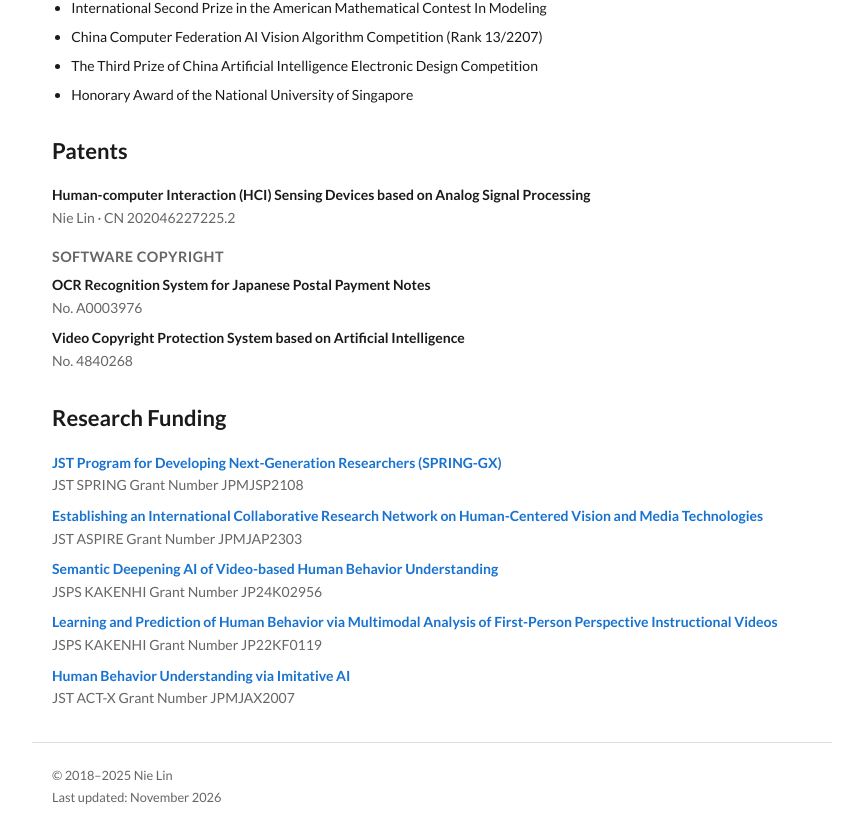
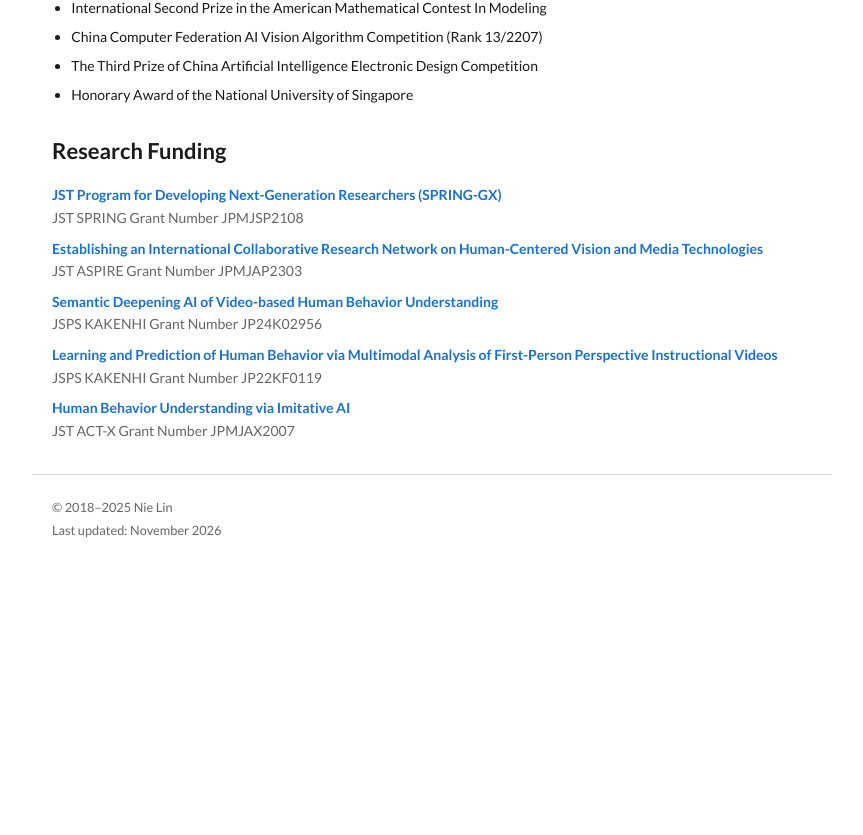
Before and after one commit to lin-nie/lin-nie.github.io, a Vue app: page / in a window 1280 px wide. Shown: the part 3212-4047 px from the top of the page, without its empty margins (208-1071 px from the left). After the commit the page ends 3779 px from the top, so only its background shows below. Built offline with nearby package versions, Linux system fonts and the light colour scheme.

Commit message:
Remove Patents / Software Copyright section

```diff
--- a/src/App.vue
+++ b/src/App.vue
@@ -5,7 +5,6 @@
 import PublicationsSection from './components/PublicationsSection.vue'
 import EducationSection from './components/EducationSection.vue'
 import HonorsSection from './components/HonorsSection.vue'
-import PatentSection from './components/PatentSection.vue'
 import ScientificFundSection from './components/ScientificFundSection.vue'
 import AppFooter from './components/AppFooter.vue'
 </script>
@@ -18,7 +17,6 @@
     <PublicationsSection />
     <EducationSection />
     <HonorsSection />
-    <PatentSection />
     <ScientificFundSection />
   </main>
   <AppFooter />
--- a/src/components/PatentSection.vue
+++ /dev/null
@@ -1,62 +0,0 @@
-<script setup lang="ts">
-import { useLocale } from '../content'
-
-const { content } = useLocale()
-</script>
-
-<template>
-  <section class="patent">
-    <h2 class="patent__title">{{ content.patentTitle }}</h2>
-    <ul class="patent__list">
-      <li v-for="p in content.patents" :key="p.number">
-        <strong>{{ p.name }}</strong>
-        <p class="patent__meta">{{ p.author }} · {{ p.number }}</p>
-      </li>
-    </ul>
-
-    <h3 class="patent__subtitle">{{ content.copyrightTitle }}</h3>
-    <ul class="patent__list">
-      <li v-for="c in content.softwareCopyright" :key="c.number">
-        <strong>{{ c.name }}</strong>
-        <p class="patent__meta">{{ c.number }}</p>
-      </li>
-    </ul>
-  </section>
-</template>
-
-<style scoped>
-.patent {
-  max-width: var(--max-width);
-  margin: 0 auto;
-  padding: 0 var(--space-3) var(--space-5);
-}
-
-.patent__title {
-  font-size: 1.375rem;
-  margin: 0 0 var(--space-3);
-}
-
-.patent__subtitle {
-  font-size: 0.9rem;
-  font-weight: 600;
-  color: var(--color-text-muted);
-  margin: var(--space-3) 0 0.5rem;
-  text-transform: uppercase;
-  letter-spacing: 0.03em;
-}
-
-.patent__list {
-  list-style: none;
-  margin: 0;
-  padding: 0;
-}
-
-.patent__list li {
-  margin-bottom: 0.6rem;
-}
-
-.patent__meta {
-  margin: 0.1rem 0 0;
-  color: var(--color-text-muted);
-}
-</style>
--- a/src/content/en.ts
+++ b/src/content/en.ts
@@ -185,21 +185,6 @@
     'Honorary Award of the National University of Singapore',
   ],
 
-  patentTitle: 'Patents',
-  navPatents: 'Patents',
-  patents: [
-    {
-      name: 'Human-computer Interaction (HCI) Sensing Devices based on Analog Signal Processing',
-      author: 'Nie Lin',
-      number: 'CN 202046227225.2',
-    },
-  ],
-  copyrightTitle: 'Software Copyright',
-  softwareCopyright: [
-    { name: 'OCR Recognition System for Japanese Postal Payment Notes', number: 'No. A0003976' },
-    { name: 'Video Copyright Protection System based on Artificial Intelligence', number: 'No. 4840268' },
-  ],
-
   fundTitle: 'Research Funding',
   navFund: 'Research Funding',
   scientificFund: [
--- a/src/content/jp.ts
+++ b/src/content/jp.ts
@@ -183,21 +183,6 @@
     'シンガポール国立大学名誉賞',
   ],
 
-  patentTitle: '発明特許',
-  navPatents: '発明特許',
-  patents: [
-    {
-      name: 'アナログ信号処理ベースのヒューマンインタラクション感知装置',
-      author: '林 涅',
-      number: 'CN 202046227225.2',
-    },
-  ],
-  copyrightTitle: 'ソフトウエア著作権',
-  softwareCopyright: [
-    { name: '日本郵便の支払伝票OCR認識システム', number: 'ソフトウエア著作権 No.A0003976' },
-    { name: '人工知能による映像著作権保護システム', number: 'ソフトウエア著作権 No.4840268' },
-  ],
-
   fundTitle: '研究ファンド',
   navFund: '研究ファンド',
   scientificFund: [
--- a/src/content/types.ts
+++ b/src/content/types.ts
@@ -77,12 +77,6 @@
   awardsLabel: string
   awards: string[]
 
-  patentTitle: string
-  navPatents: string
-  patents: { name: string; author: string; number: string }[]
-  copyrightTitle: string
-  softwareCopyright: { name: string; number: string }[]
-
   fundTitle: string
   navFund: string
   scientificFund: { name: string; match: string }[]
--- a/src/content/zh.ts
+++ b/src/content/zh.ts
@@ -182,21 +182,6 @@
     '新加坡国立大学荣誉奖',
   ],
 
-  patentTitle: '发表专利',
-  navPatents: '发表专利',
-  patents: [
-    {
-      name: '基于模拟信号处理的人机交互感知设备',
-      author: '林涅',
-      number: 'CN 202046227225.2',
-    },
-  ],
-  copyrightTitle: '软件著作',
-  softwareCopyright: [
-    { name: '日文邮政支付票据 OCR 识别安卓客户端 App（日文邮政票 OCR App）', number: '软著登字第 A0003976 号' },
-    { name: '基于人工智能的视频版权保护系统', number: '软著登字第 4840268 号' },
-  ],
-
   fundTitle: '参与基金',
   navFund: '参与基金',
   scientificFund: [
```
